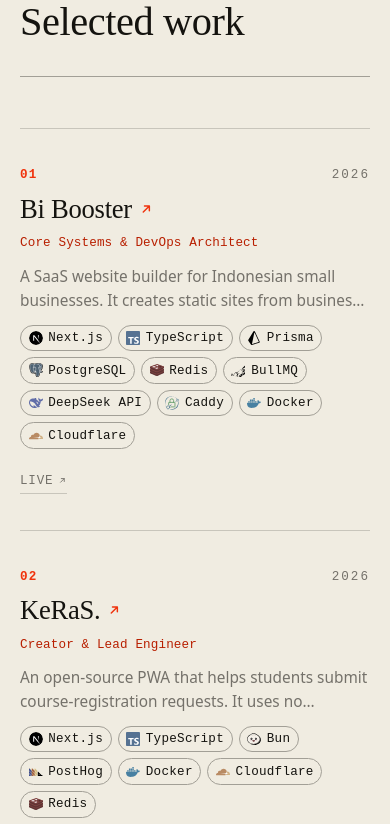
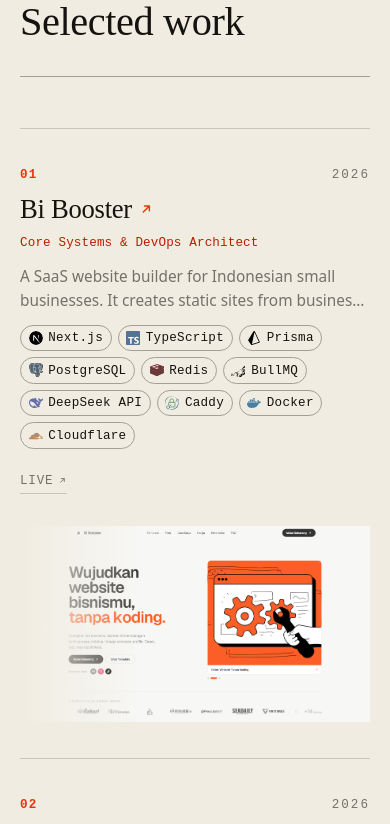
Before and after one commit to dendik-creation/ats-porto, an Astro site: page / in a window 390 px wide. Shown: the part 2676-3500 px from the top of the page. Built offline with nearby package versions, Linux system fonts and the light colour scheme; Astro itself is replaced by a stand-in of ours.

Commit message:
polish: adjust projectcard with background image

```diff
--- a/src/components/molecules/ProjectCard.astro
+++ b/src/components/molecules/ProjectCard.astro
@@ -16,9 +16,15 @@ const num = String(index).padStart(2, '0');
 const year = project.date.slice(0, 4);
 const href = getRelativeLocaleUrl(locale, `/projects/${project.slug}`);
 const links = projectLinks(project, locale);
+const primaryImage = project.images?.[0];
 ---
 
 <article class="proj">
+  {primaryImage && (
+    <div class="proj__media" aria-hidden="true">
+      <img src={primaryImage} alt="" loading="lazy" decoding="async" />
+    </div>
+  )}
   <div class="proj__top">
     <span class="proj__num" aria-hidden="true">{num}</span>
     <span class="proj__year label">{year}</span>
@@ -52,11 +58,40 @@ const links = projectLinks(project, locale);
 
 <style>
   .proj {
+    position: relative;
+    isolation: isolate;
     display: flex;
     flex-direction: column;
     gap: var(--space-xs);
     padding: var(--space-m) 0;
     border-top: 1px solid var(--line);
+    overflow: hidden;
+  }
+  .proj__media {
+    position: absolute;
+    z-index: -1;
+    top: 0;
+    right: 0;
+    bottom: 0;
+    width: 44%;
+    pointer-events: none;
+  }
+  .proj__media::after {
+    content: '';
+    position: absolute;
+    inset: 0;
+    background: linear-gradient(to right, var(--paper) 0%, transparent 35%);
+  }
+  .proj__media img {
+    display: block;
+    width: 100%;
+    height: 100%;
+    object-fit: cover;
+    object-position: center;
+  }
+  .proj > :not(.proj__media),
+  .proj > :global(.tags) {
+    max-inline-size: calc(56% - var(--space-xs));
   }
   .proj__top {
     display: flex;
@@ -136,6 +171,26 @@ const links = projectLinks(project, locale);
     color: var(--accent-ink);
     border-color: var(--accent);
   }
+  @media (max-width: 720px) {
+    .proj {
+      overflow: visible;
+    }
+    .proj__media {
+      position: relative;
+      z-index: 0;
+      top: auto;
+      right: auto;
+      bottom: auto;
+      order: 1;
+      width: 100%;
+      aspect-ratio: 16 / 9;
+      margin-top: var(--space-s);
+    }
+    .proj > :not(.proj__media),
+    .proj > :global(.tags) {
+      max-inline-size: none;
+    }
+  }
   @media (prefers-reduced-motion: reduce) {
     .proj__ext { transition: none; }
   }
```
